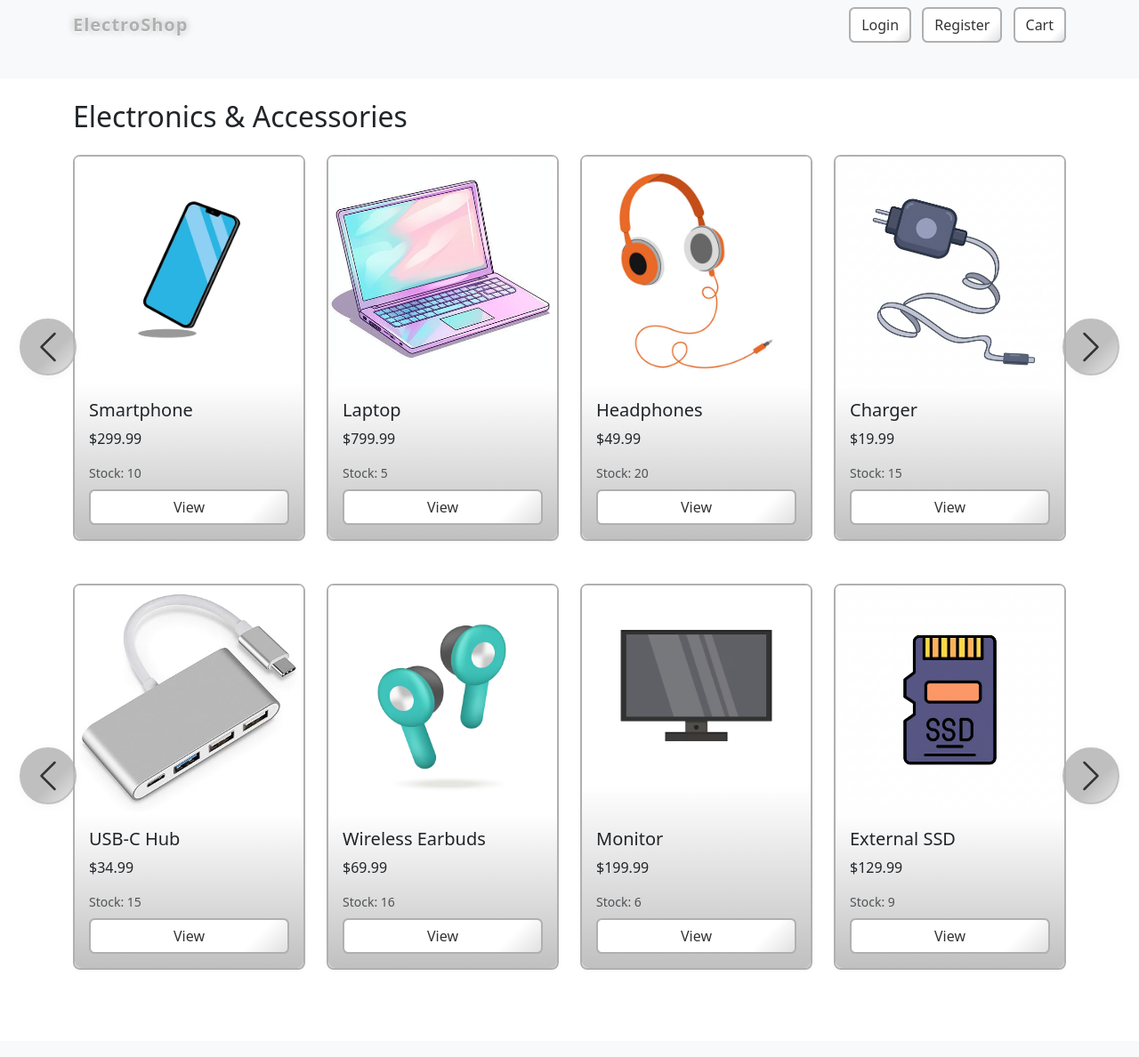
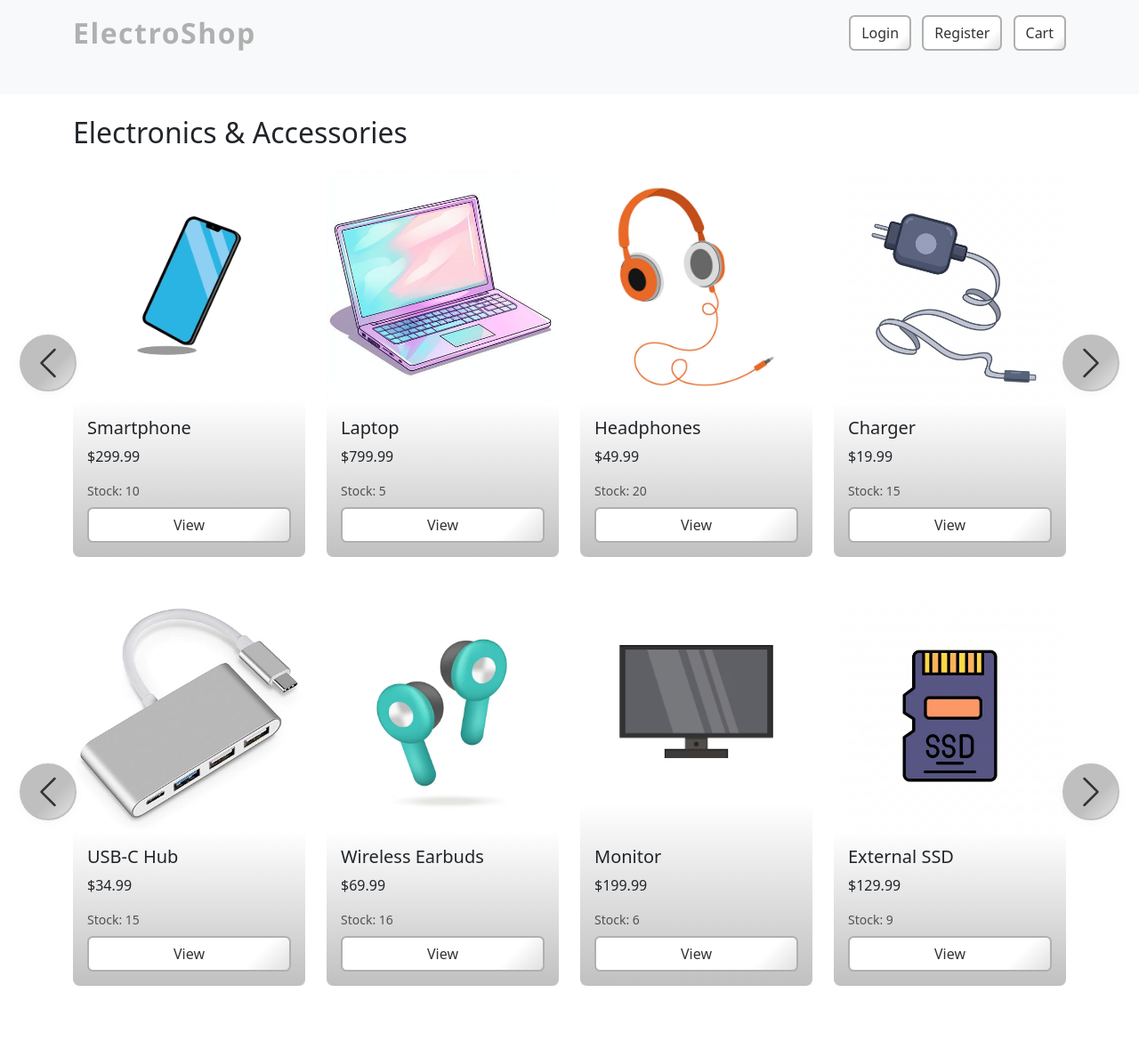
Before and after one commit to Allie72-Aur/ECommerce-Website, a Flask app: page / in a window 1280 px wide. Shown: the whole page at 89% size. Before the commit the page ends 1090 px from the top, so only its background shows below. Run offline with Flask 3, Linux system fonts and the light colour scheme; data comes from the database, SQL or seed files in the repository; some libraries are stand-ins or nearby versions.

Commit message:
feat: Refactor carousel controls and card styles for improved aesthetics

```diff
--- a/static/css/custom.css
+++ b/static/css/custom.css
@@ -1,15 +1,12 @@
 /* Minimalistic card shadow and hover effect with metallic border */
 .card {
-  box-shadow: 0 1px 4px rgba(0, 0, 0, 0.04);
-  transition: box-shadow 0.2s, border 0.2s;
-  border-radius: 0.5rem;
-  border: 2px solid #b0b0b0; /* Subtle metallic border */
+  box-shadow: none;
+  border: none; /* Subtle metallic border */
   background: linear-gradient(135deg, #fff 0%, #e0e0e0 100%);
 }
 
 .card:hover {
-  box-shadow: 0 4px 16px rgba(0, 0, 0, 0.12);
-  border: 2px solid #7fd8ff; /* Cyan-silver metallic on hover */
+  box-shadow: 0 4px 8px rgba(0, 0, 0, 0.1);
   background: linear-gradient(135deg, #fff 0%, #b0c4ce 100%);
 }
 
@@ -34,12 +47,25 @@
   border: 2px solid #7fd8ff;
 }
 
+.carousel-control-prev-icon,
+.carousel-control-next-icon {
+  filter: invert(1) grayscale(1);
+  width: 40px;
+  height: 40px;
+}
+
 /* Navbar brand metallic accent */
 .navbar-brand {
-  font-weight: 700;
-  letter-spacing: 1px;
+  font-weight: 800;
+  letter-spacing: 1.5px;
+  font-size: 2rem;
   color: #b0b0b0 !important;
-  text-shadow: 0 1px 2px #fff, 0 0px 8px #b0b0b0;
+  font-family: "Segoe UI", "Arial", sans-serif;
+  text-shadow: none;
+  background: none;
+  -webkit-background-clip: initial;
+  -webkit-text-fill-color: initial;
+  background-clip: initial;
 }
 
 /* Minimal button rounding and metallic border */
--- a/templates/index.html
+++ b/templates/index.html
@@ -61,37 +61,13 @@
       </div>
       <!-- Carousel controls -->
       <button class="carousel-control-prev custom-carousel-arrow" type="button" data-bs-target="#carouselRow1"
-        data-bs-slide="prev" style="
-            left: -60px;
-            width: 64px;
-            height: 64px;
-            top: 40%;
-            background: rgba(120, 120, 120, 0.4);
-            border-radius: 50%;
-            display: flex;
-            align-items: center;
-            justify-content: center;
-            position: absolute;
-          ">
-        <span class="carousel-control-prev-icon" aria-hidden="true"
-          style="filter: invert(1) grayscale(1); width: 40px; height: 40px"></span>
+        data-bs-slide="prev">
+        <span class="carousel-control-prev-icon" aria-hidden="true"></span>
         <span class="visually-hidden">Previous</span>
       </button>
       <button class="carousel-control-next custom-carousel-arrow" type="button" data-bs-target="#carouselRow1"
-        data-bs-slide="next" style="
-            right: -60px;
-            width: 64px;
-            height: 64px;
-            top: 40%;
-            background: rgba(120, 120, 120, 0.4);
-            border-radius: 50%;
-            display: flex;
-            align-items: center;
-            justify-content: center;
-            position: absolute;
-          ">
-        <span class="carousel-control-next-icon" aria-hidden="true"
-          style="filter: invert(1) grayscale(1); width: 40px; height: 40px"></span>
+        data-bs-slide="next">
+        <span class="carousel-control-next-icon" aria-hidden="true"></span>
         <span class="visually-hidden">Next</span>
       </button>
     </div>
@@ -125,37 +101,13 @@
       </div>
       <!-- Carousel controls -->
       <button class="carousel-control-prev custom-carousel-arrow" type="button" data-bs-target="#carouselRow2"
-        data-bs-slide="prev" style="
-            left: -60px;
-            width: 64px;
-            height: 64px;
-            top: 40%;
-            background: rgba(120, 120, 120, 0.4);
-            border-radius: 50%;
-            display: flex;
-            align-items: center;
-            justify-content: center;
-            position: absolute;
-          ">
-        <span class="carousel-control-prev-icon" aria-hidden="true"
-          style="filter: invert(1) grayscale(1); width: 40px; height: 40px"></span>
+        data-bs-slide="prev">
+        <span class="carousel-control-prev-icon" aria-hidden="true"></span>
         <span class="visually-hidden">Previous</span>
       </button>
       <button class="carousel-control-next custom-carousel-arrow" type="button" data-bs-target="#carouselRow2"
-        data-bs-slide="next" style="
-            right: -60px;
-            width: 64px;
-            height: 64px;
-            top: 40%;
-            background: rgba(120, 120, 120, 0.4);
-            border-radius: 50%;
-            display: flex;
-            align-items: center;
-            justify-content: center;
-            position: absolute;
-          ">
-        <span class="carousel-control-next-icon" aria-hidden="true"
-          style="filter: invert(1) grayscale(1); width: 40px; height: 40px"></span>
+        data-bs-slide="next">
+        <span class="carousel-control-next-icon" aria-hidden="true"></span>
         <span class="visually-hidden">Next</span>
       </button>
     </div>
```
Also changed, not shown: other parts of static/css/custom.css (+32 -0 lines).
